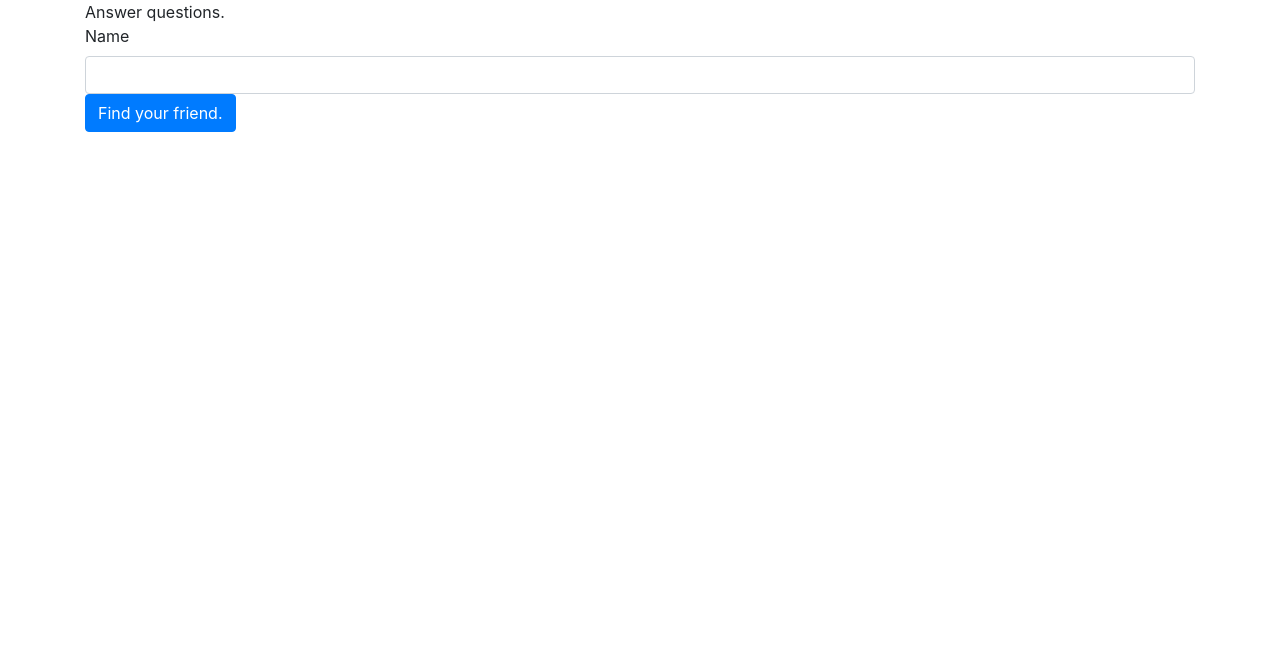
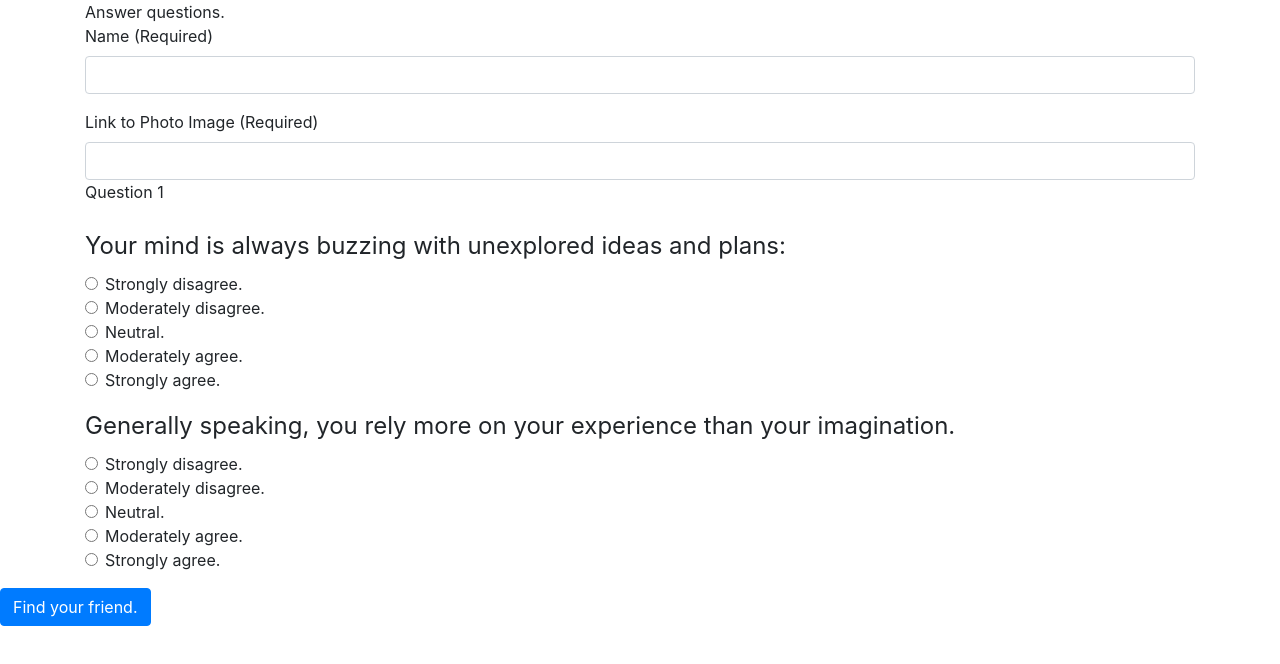
Before and after one commit to sarashunter/friendfinder, a website: page app/public/survey.html in a window 1280 px wide. Drawn offline with nearby package versions, Linux system fonts and the light colour scheme.

Commit message:
Adding two questions which work with POST to friends

```diff
--- a/app/data/friends.js
+++ b/app/data/friends.js
@@ -1,7 +1,7 @@
 var friends = [
     {
         'name': 'John Smith',
-        'photo': 'https://media.licdn.com/mpr/mpr/shrinknp_400_400/p/6/005/064/1bd/3435aa3.jpg',
+        'imgsrc': 'https://media.licdn.com/mpr/mpr/shrinknp_400_400/p/6/005/064/1bd/3435aa3.jpg',
         'scores': [
             5,
             1,
--- a/app/public/survey.html
+++ b/app/public/survey.html
@@ -6,13 +6,13 @@
     <meta name="viewport" content="width=device-width, initial-scale=1.0">
     <meta http-equiv="X-UA-Compatible" content="ie=edge">
 
+    <!--jQuery-->
+    <script src="https://code.jquery.com/jquery.js"></script>
+
     <!--Bootstrap-->
     <link rel="stylesheet" href="https://stackpath.bootstrapcdn.com/bootstrap/4.1.3/css/bootstrap.min.css" integrity="sha384-MCw98/SFnGE8fJT3GXwEOngsV7Zt27NXFoaoApmYm81iuXoPkFOJwJ8ERdknLPMO"
         crossorigin="anonymous">
     <script src="https://maxcdn.bootstrapcdn.com/bootstrap/4.0.0/js/bootstrap.min.js"></script>
-
-    <!--jQuery-->
-    <script src="https://code.jquery.com/jquery.js"></script>
 
     <title>Survey</title>
 </head>
@@ -23,12 +23,100 @@
 
         <form method="POST" role="form">
             <div class="form-group">
-                <label for="name">Name</label>
+                <label for="name">Name (Required)</label>
                 <input type="text" class="form-control" id="name">
+            </div>
+            <div class="form-group">
 
+                <label for="imgsrc">Link to Photo Image (Required)</label>
+                <input type="text" class="form-control" id="imgsrc">
+
+                <label for="q1">Question 1</label>
+            </div>
+<!--Question 1-->
+            <fieldset class="form-group">
+                <legend>Your mind is always buzzing with unexplored ideas and plans:</legend>
+                <div class="form-check">
+                    <label class="form-check-label">
+                        <input type="radio" class="form-check-input" name="q1" value="1">
+                        Strongly disagree.
+                    </label>
+                </div>
+
+                <div class="form-check">
+                    <label class="form-check-label">
+                        <input type="radio" class="form-check-input" name="q1" value="2">
+                        Moderately disagree.
+                    </label>
+                </div>
+
+                <div class="form-check">
+                    <label class="form-check-label">
+                        <input type="radio" class="form-check-input" name="q1" value="3">
+                        Neutral.
+                    </label>
+                </div>
+
+                <div class="form-check">
+                    <label class="form-check-label">
+                        <input type="radio" class="form-check-input" name="q1" value="4">
+                        Moderately agree.
+                    </label>
+                </div>
+
+                <div class="form-check">
+                    <label class="form-check-label">
+                        <input type="radio" class="form-check-input" name="q1" value="5">
+                        Strongly agree.
+                    </label>
+                </div>
+            </fieldset>
+
+<!--Question 2-->
+
+<fieldset class="form-group">
+    <legend>Generally speaking, you rely more on your experience than your imagination.</legend>
+    <div class="form-check">
+        <label class="form-check-label">
+            <input type="radio" class="form-check-input" name="q2" value="1">
+            Strongly disagree.
+        </label>
+    </div>
+
+    <div class="form-check">
+        <label class="form-check-label">
+            <input type="radio" class="form-check-input" name="q2" value="2">
+            Moderately disagree.
+        </label>
+    </div>
+
+    <div class="form-check">
+        <label class="form-check-label">
+            <input type="radio" class="form-check-input" name="q2" value="3">
+            Neutral.
+        </label>
+    </div>
+
+    <div class="form-check">
+        <label class="form-check-label">
+            <input type="radio" class="form-check-input" name="q2" value="4">
+            Moderately agree.
+        </label>
+    </div>
+
+    <div class="form-check">
+        <label class="form-check-label">
+            <input type="radio" class="form-check-input" name="q2" value="5">
+            Strongly agree.
+        </label>
+    </div>
+</fieldset>
+
+
+
+        </div>
         </form>
         <button type="submit" class="btn btn-primary" id="submit-btn">Find your friend.</button>
-    </div>
     </div>
 
     <script type="text/javascript">
@@ -38,7 +126,10 @@
             console.log($("#name").val().trim());
 
             var newFriend = {
-                name: $("#name").val().trim()
+                name: $("#name").val().trim(),
+                imgsrc: $("#imgsrc").val().trim(),
+                scores: [$("input[name='q1']:checked").val(),
+                $("input[name='q2']:checked").val()]
             }
 
             $.post("/api/friends", newFriend).then(function (data) {
```
